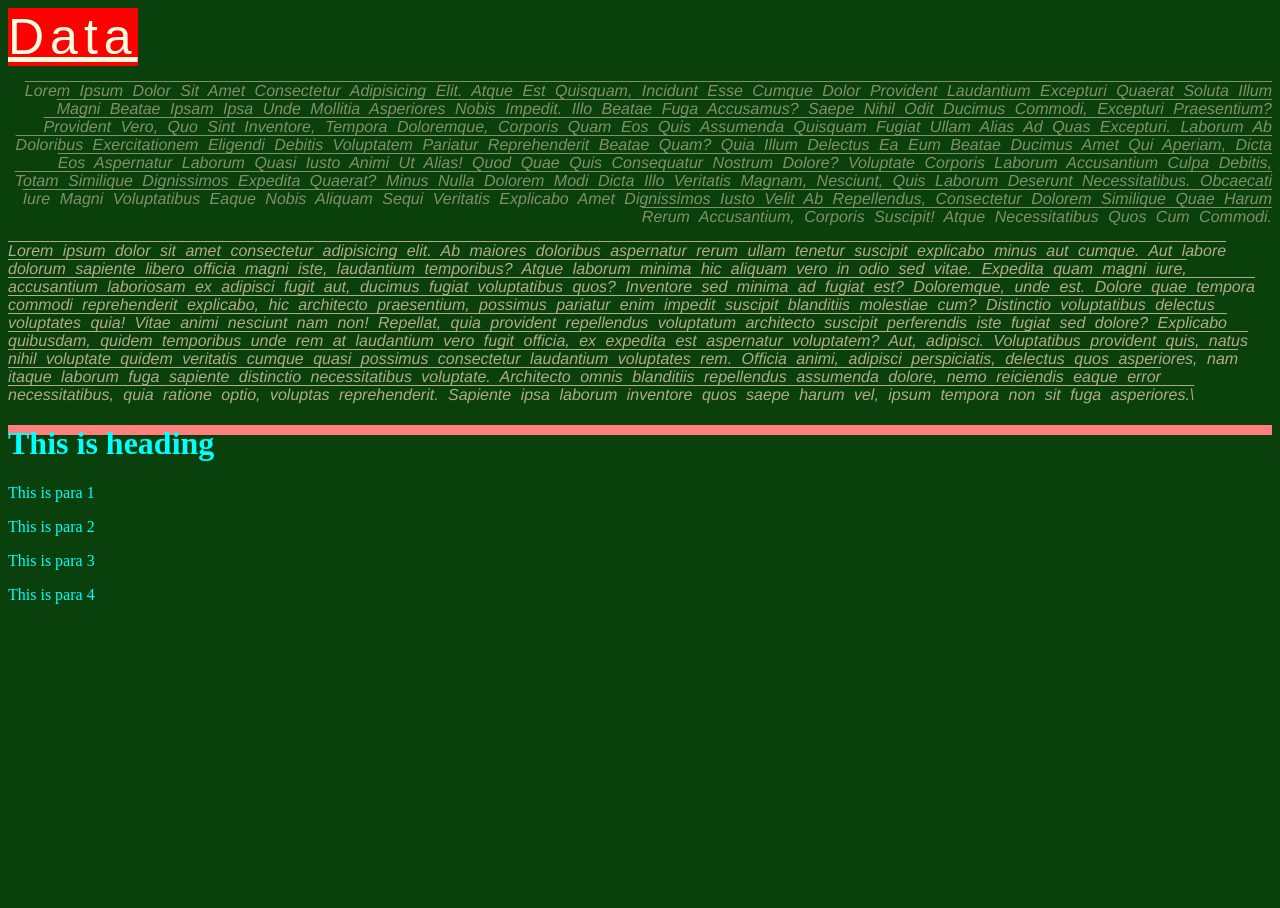
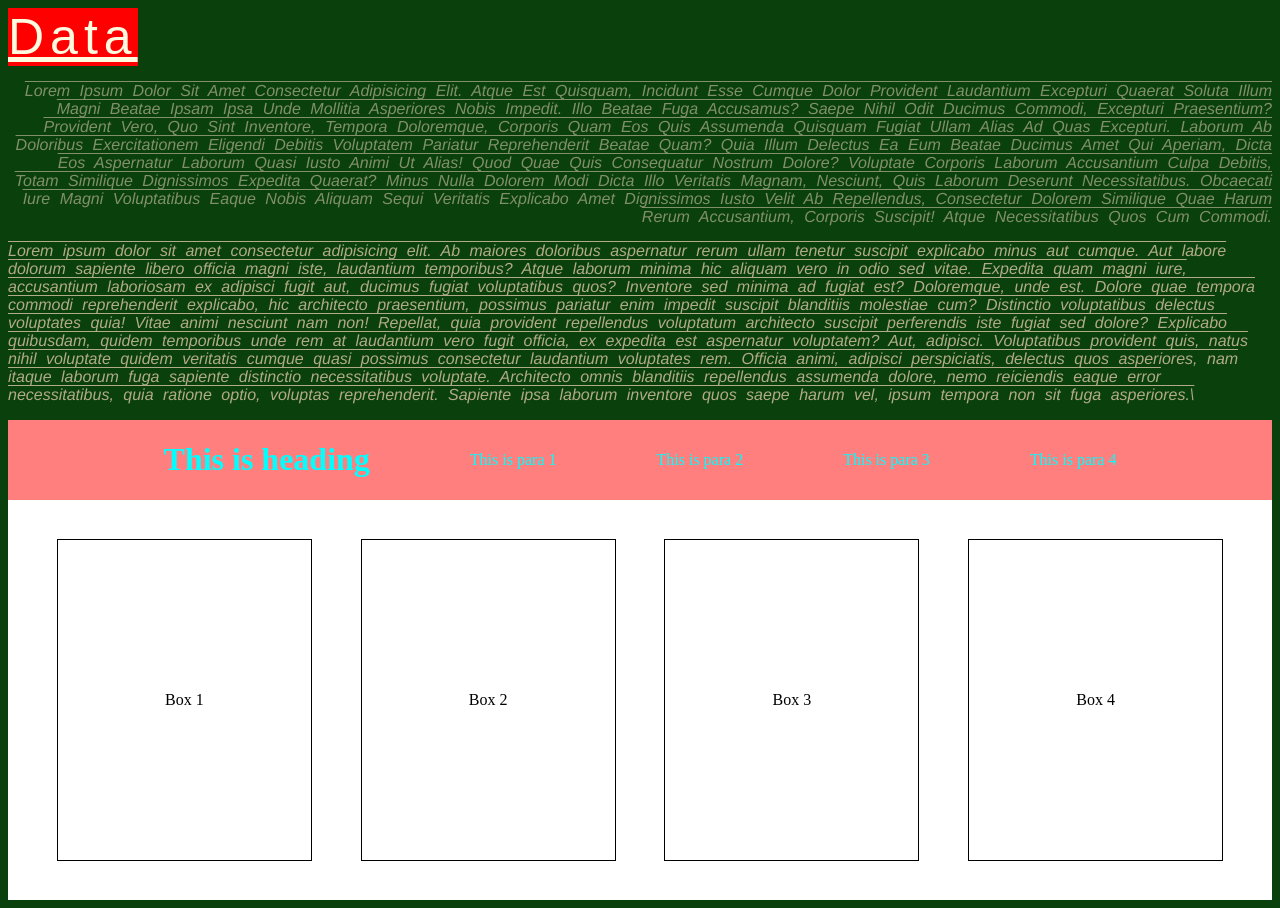
Before and after one commit to KkDhote/CSS-Intro, a plain HTML site: page p1/index11.html in a window 1280 px wide. Before the commit the page ends 800 px from the top, so only its background shows below. Drawn offline with Linux system fonts and the light colour scheme.

Commit message:
Today's Update

```diff
--- a/p1/index11.html
+++ b/p1/index11.html
@@ -26,5 +26,11 @@
         <p>This is para 3</p>
         <p>This is para 4</p>
     </div>
+    <div id="main_box">
+        <div class="box">Box 1</div>
+        <div class="box">Box 2</div>
+        <div class="box">Box 3</div>
+        <div class="box">Box 4</div>
+    </div>
 </body>
 </html>
--- a/p1/style.css
+++ b/p1/style.css
@@ -28,8 +28,25 @@ body{
     color: #B1AB86;
 }
 #box{
-    height: 10px;
     color:aqua;
     background-color: rgb(255, 127, 127);
-    border: 2px 3px 5px 10px solid;
+    display:flex;
+    justify-content: center;
+    align-items: center;
+    gap:100px;
 }
+#main_box{
+    height: 400px;
+    background-color: white;
+    display: flex;
+    justify-content: space-evenly;
+    align-items: center;
+}
+.box{
+    height: 80%;
+    width: 20%;
+    display:flex;
+    justify-content: center;
+    align-items: center;
+    border: 1px solid black;
+}
```
